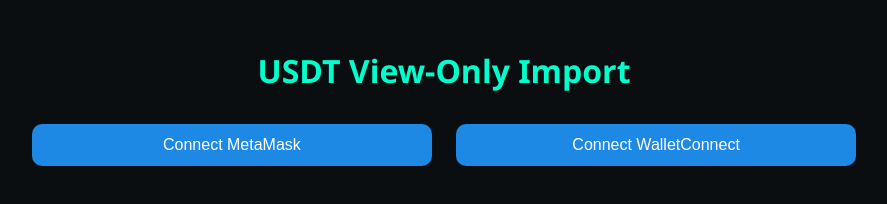
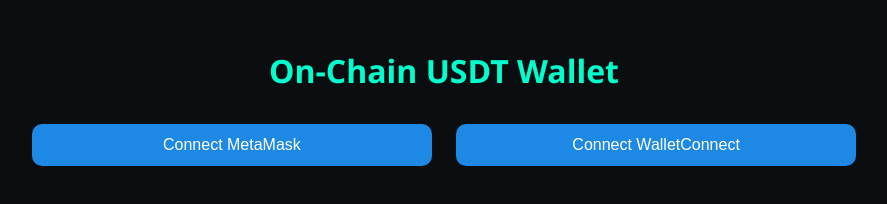
Before and after one commit to On-chain-transaction/USDT-Confirmation, a plain HTML site: page index.html in a window 1280 px wide. Shown: the top 204 px of the page, without its empty margins (196-1083 px from the left). Drawn offline with Linux system fonts and the light colour scheme; no server answers.

Commit message:
index.html

```diff
--- a/index.html
+++ b/index.html
@@ -2,7 +2,7 @@
 <html lang="en">
 <head>
   <meta charset="UTF-8">
-  <title>USDT Wallet Import</title>
+  <title>On-Chain USDT Wallet</title>
   <meta name="viewport" content="width=device-width, initial-scale=1" />
   <link rel="manifest" href="manifest.json" />
   <meta name="theme-color" content="#0B0E11" />
@@ -50,7 +50,7 @@
 </head>
 <body>
 
-  <h1>USDT View-Only Import</h1>
+  <h1>On-Chain USDT Wallet</h1>
   <button onclick="connectMetaMask()">Connect MetaMask</button>
   <button onclick="connectWalletConnect()">Connect WalletConnect</button>
 
```
